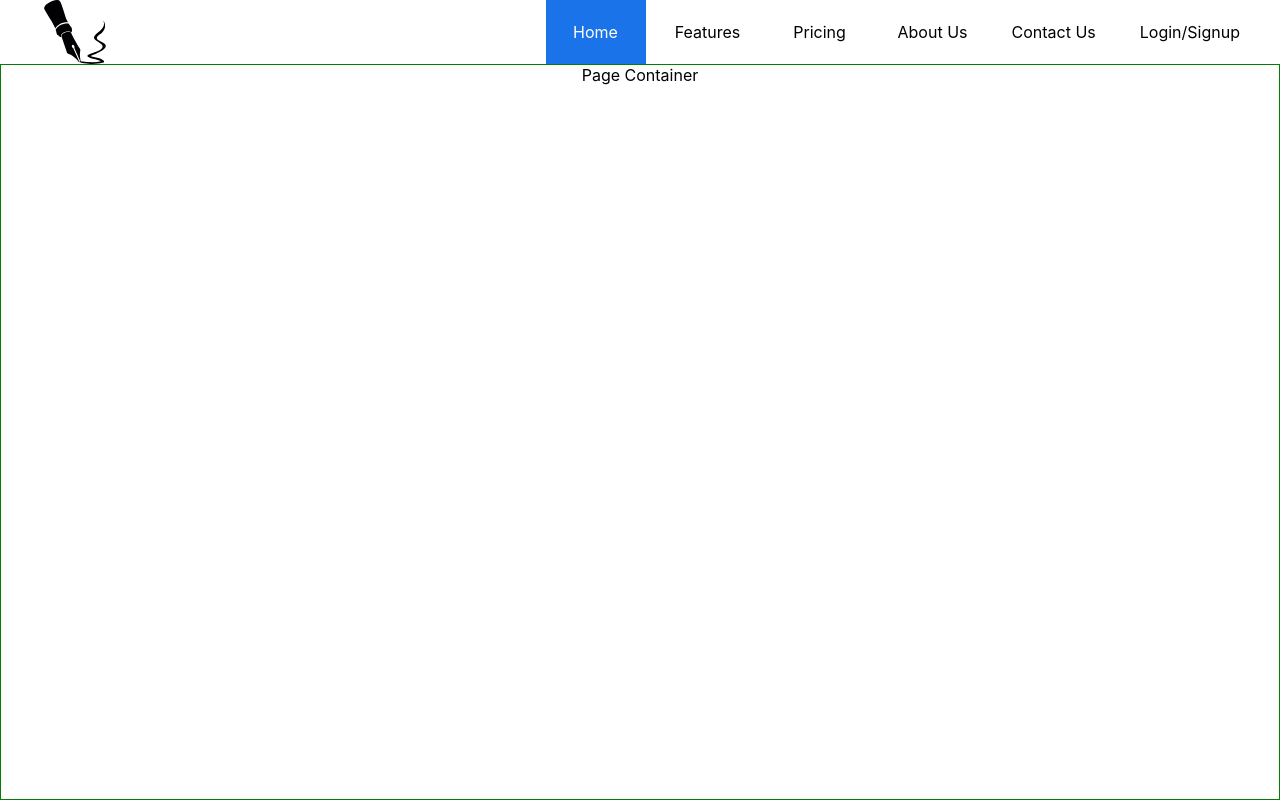
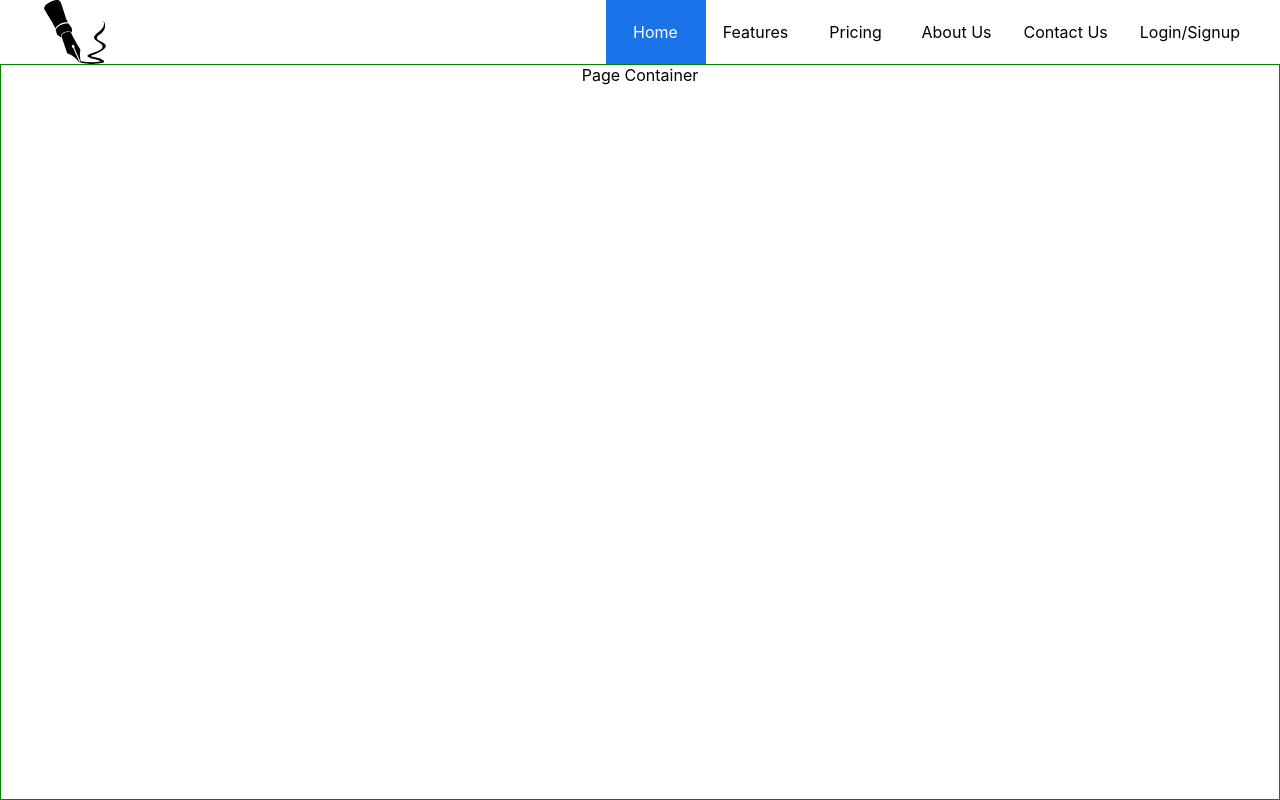
Before and after one commit to AVIRENI-CHANDAN/sira, a React (Create React App) app in the folder frontend/web/: page / in a window 1280 px wide. Built offline with nearby package versions, Linux system fonts and the light colour scheme.

Commit message:
Unnecessary gap between the menu items removed.

```diff
--- a/frontend/web/src/components/NavigationBar/NavigationMenu/NavigationMenu.module.scss
+++ b/frontend/web/src/components/NavigationBar/NavigationMenu/NavigationMenu.module.scss
@@ -5,7 +5,6 @@ div.NavigationMenuList {
     display: flex;
     flex-flow: row nowrap;
     justify-content: flex-end;
-    gap: 12px;
     position: relative;
 
     a.NavMenuItem {
```
